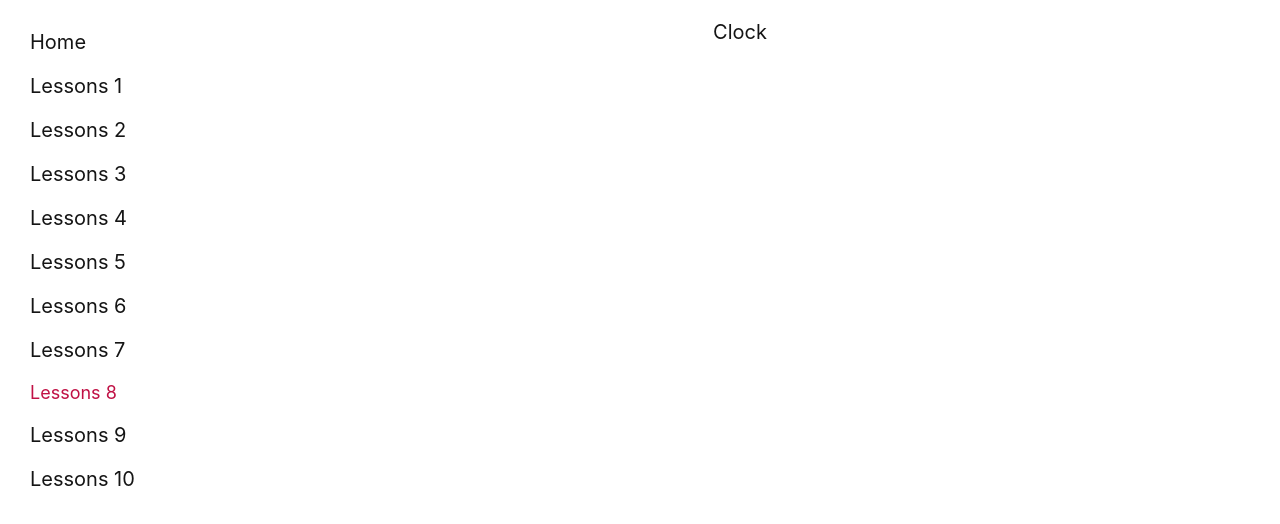
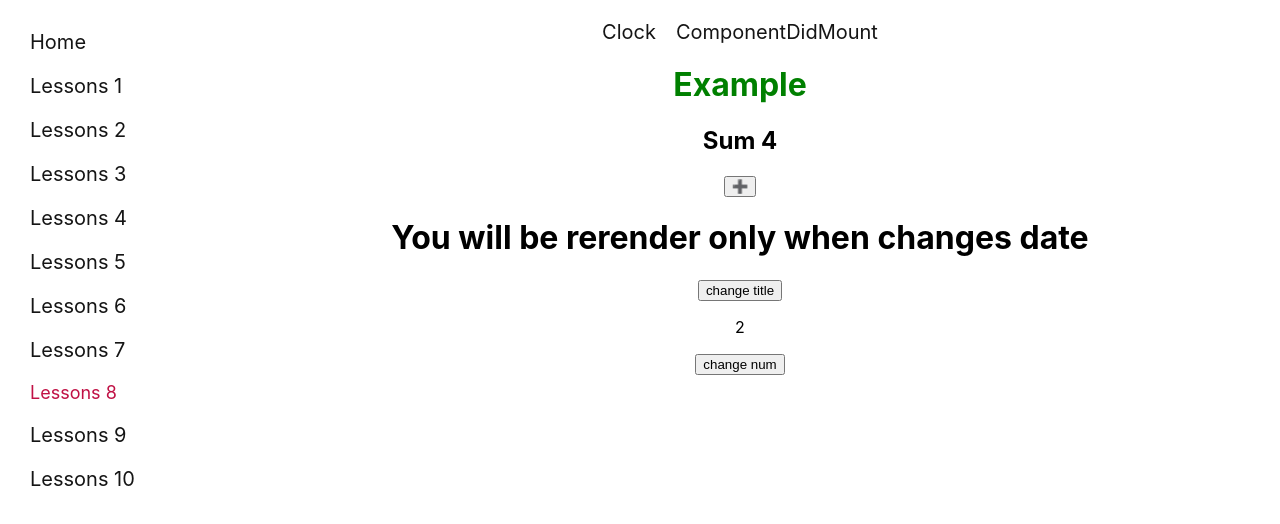
Before and after one commit to TemchenkoVolodymyr/Home-Works, a React (Create React App) app: page /lessons-8 in a window 1280 px wide. Shown: the top 524 px of the page. Built offline with nearby package versions, Linux system fonts and the light colour scheme.

Commit message:
finished tasks for lesson 8

```diff
--- a/package.json
+++ b/package.json
@@ -13,17 +13,17 @@
     "@testing-library/user-event": "^13.5.0",
     "axios": "^1.4.0",
     "formik": "^2.2.9",
-    "node-sass": "^8.0.0",
     "react": "^18.2.0",
     "react-dom": "^18.2.0",
     "react-redux": "^8.0.5",
     "react-router": "^6.11.1",
     "react-router-dom": "^6.11.1",
-    "react-scripts": "^2.1.3",
+    "react-scripts": "^5.0.1",
     "react-spinners": "^0.13.8",
     "redux": "^4.2.1",
     "redux-form": "^8.3.10",
     "redux-thunk": "^2.4.2",
+    "sass": "^1.62.1",
     "web-vitals": "^2.1.4"
   },
   "scripts": {
--- a/src/App.js
+++ b/src/App.js
@@ -45,6 +45,7 @@ import Contacts from "./Lesson_9/OnlineShop/Contacts";
 import SecretShop from "./Lesson_9/OnlineShop/SecretShop";
 import LessonTen from "./Lesson_10/LessonTen";
 import ErrorPage from "./Lesson_10/ErrorPage/ErrorPage";
+import ComponentDidMount from "./Lesson-8/useEffect/ComponentDidMount";
 
 const App = () => {
 
@@ -77,6 +78,7 @@ const App = () => {
           <Route path="lessons-7/componentA" element={<ComponentA />}></Route>
           <Route path="lessons-8" element={<LessonEighth />}></Route>
           <Route path="lessons-8/clock" element={<Clock />}></Route>
+          <Route path="lessons-8/didMount" element={<ComponentDidMount />}></Route>
           <Route path="lessons-9" element={<LessonNinth />}></Route>
           <Route path="lessons-9/shop" element={<Shop />}></Route>
           <Route path="lessons-9/shop/items" element={<Items />}></Route>
--- a/src/Lesson-8/LessonEighth.js
+++ b/src/Lesson-8/LessonEighth.js
@@ -1,14 +1,18 @@
 import React from 'react';
 import Clock from "./Clock/Clock";
 import CustomLink from "../router/Header/CustomLink/CustomLink";
-import ShouldComponentUpdate from "./useEffect/ShouldComponentUpdate";
+import ComponentDidMount from "./useEffect/ComponentDidMount";
+import MemoComponent from "./useMemo/MemoComponent";
+import ReactMemo from "./useMemo/ReactMemo/ReactMemo";
 
 const LessonEighth = () => {
   return (
     <>
       {/*<Clock/>*/}
       <CustomLink  to={'clock'}>Clock</CustomLink>
-      <ShouldComponentUpdate />
+      <CustomLink  to={'didMount'}>ComponentDidMount</CustomLink>
+      <MemoComponent/>
+      <ReactMemo />
     </>
   );
 };
--- /dev/null
+++ b/src/Lesson-8/useEffect/ComponentDidMount.css
@@ -0,0 +1,5 @@
+.image-container img{
+    max-width: 500px;
+    border-radius: 50%;
+
+}
--- /dev/null
+++ b/src/Lesson-8/useEffect/ComponentDidMount.js
@@ -0,0 +1,33 @@
+import React, {useEffect, useState} from "react";
+import darkness from "../../assets/darkness.png";
+import light from "../../assets/light.png";
+import "./ComponentDidMount.css"
+
+
+const ComponentDidMount = () => {
+
+  let [image, setImage] = useState(darkness)
+
+
+  useEffect(() => {
+
+    let idImage = setTimeout(() => {setImage(light)},2000)
+
+    return () => {
+      clearTimeout(idImage)
+    }
+  })
+
+  return (
+    <>
+      <div className="image-container">
+      <img src={image} alt="some image"/>
+      </div>
+      </>
+      )
+
+
+      }
+
+
+      export default ComponentDidMount;
--- a/src/Lesson-8/useEffect/ShouldComponentUpdate.js
+++ /dev/null
@@ -1,23 +0,0 @@
-import React, {useEffect, useState} from "react";
-import {connect} from "react-redux";
-import ShowImage from "./ShowImage";
-
-
-const ShouldComponentUpdate = () => {
-
-
-let [newImage,setNewImage] = useState([1,2,3])
-
-
-
-  return (
-    <>
-
-    </>
-  )
-
-
-}
-
-
-export default ShouldComponentUpdate;
--- /dev/null
+++ b/src/Lesson-8/useMemo/MemoComponent.js
@@ -0,0 +1,31 @@
+import React, {useMemo, useState} from 'react';
+
+
+const sum = ( num) => {
+
+  console.log('If num doesnt change this component will not be rerender')
+
+  return num + num
+}
+const MemoComponent = () => {
+  let [number,setNumber] = useState(2)
+  const [isGreen, setIsGreen] = useState(true);
+
+
+  let result = useMemo(() => sum(number),[number])
+  return (
+    <div>
+      <h1 onClick={() => setIsGreen(!isGreen)}
+          style={{ color: isGreen ? "green" : "red" }}
+      >
+        Example
+      </h1>
+      <h2>
+        Sum {result}
+      </h2>
+      <button onClick={() => setNumber(number + 1)}>➕</button>
+    </div>
+  );
+};
+
+export default MemoComponent;
--- /dev/null
+++ b/src/Lesson-8/useMemo/ReactMemo/Memo.js
@@ -0,0 +1,13 @@
+import React from 'react';
+
+const Memo = (props) => {
+  console.log('Memo component')
+  return (
+    <div>
+     <h1>{props.title}</h1>
+
+    </div>
+  );
+};
+
+export default React.memo(Memo);
--- /dev/null
+++ b/src/Lesson-8/useMemo/ReactMemo/ReactMemo.js
@@ -0,0 +1,25 @@
+import React, {useState} from 'react';
+import {connect} from "react-redux";
+import Memo from "./Memo";
+
+const ReactMemo = () => {
+  let [title, setTitle] = useState("You will be rerender only when changes date");
+
+  let [sum,setSum] = useState(2)
+
+
+  const changeTitle = () => {
+    setTitle("I changed you")
+  }
+  return (
+    <div>
+      <Memo title={title} />
+      <button onClick={changeTitle}>change title</button>
+      <p>{sum}</p>
+      <button onClick={() => setSum(sum + 1)}>change num</button>
+    </div>
+  );
+};
+
+
+export default ReactMemo;
--- a/src/Lesson_10/ErrorBoundary.js
+++ b/src/Lesson_10/ErrorBoundary.js
@@ -1,5 +1,5 @@
 import React, { useState, useEffect } from 'react';
-
+import style from "./ErrorBoundary.module.scss"
 const ErrorBoundary = ({ children }) => {
   const [hasError, setHasError] = useState(false);
 
@@ -12,7 +12,7 @@ const ErrorBoundary = ({ children }) => {
   }, []);
 
   if (hasError) {
-    return <h1>Something went wrong.</h1>;
+    return <h1 className={style.header}>Something went wrong.</h1>;
   }
 
   return children;
--- /dev/null
+++ b/src/Lesson_10/ErrorBoundary.module.scss
@@ -0,0 +1,3 @@
+.header{
+
+}
```
Also changed, not shown: src/Lesson-8/useMemo/checkMemo.js (added, +25 -0 lines), 2 other files (tests, documents, lock files or other folders).
